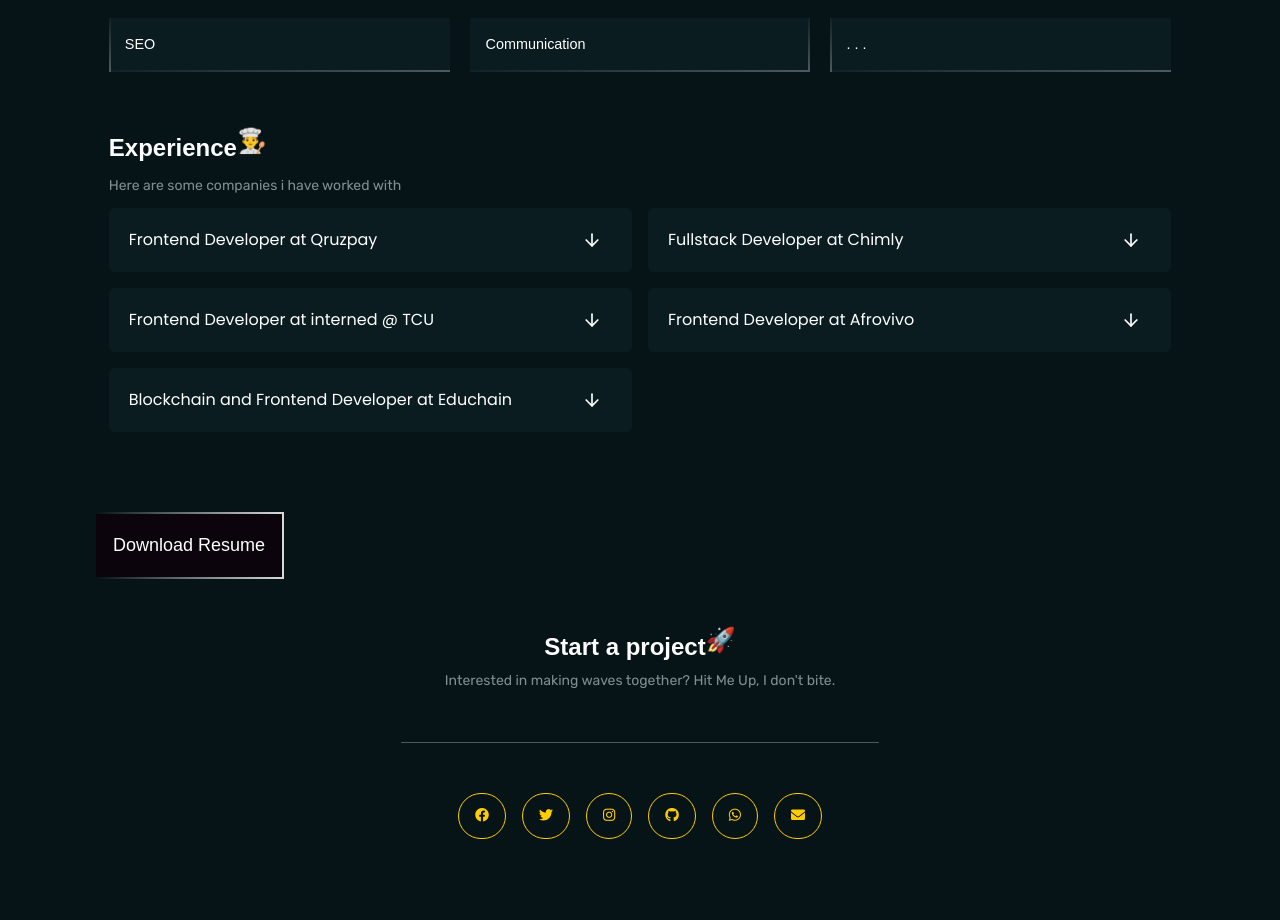
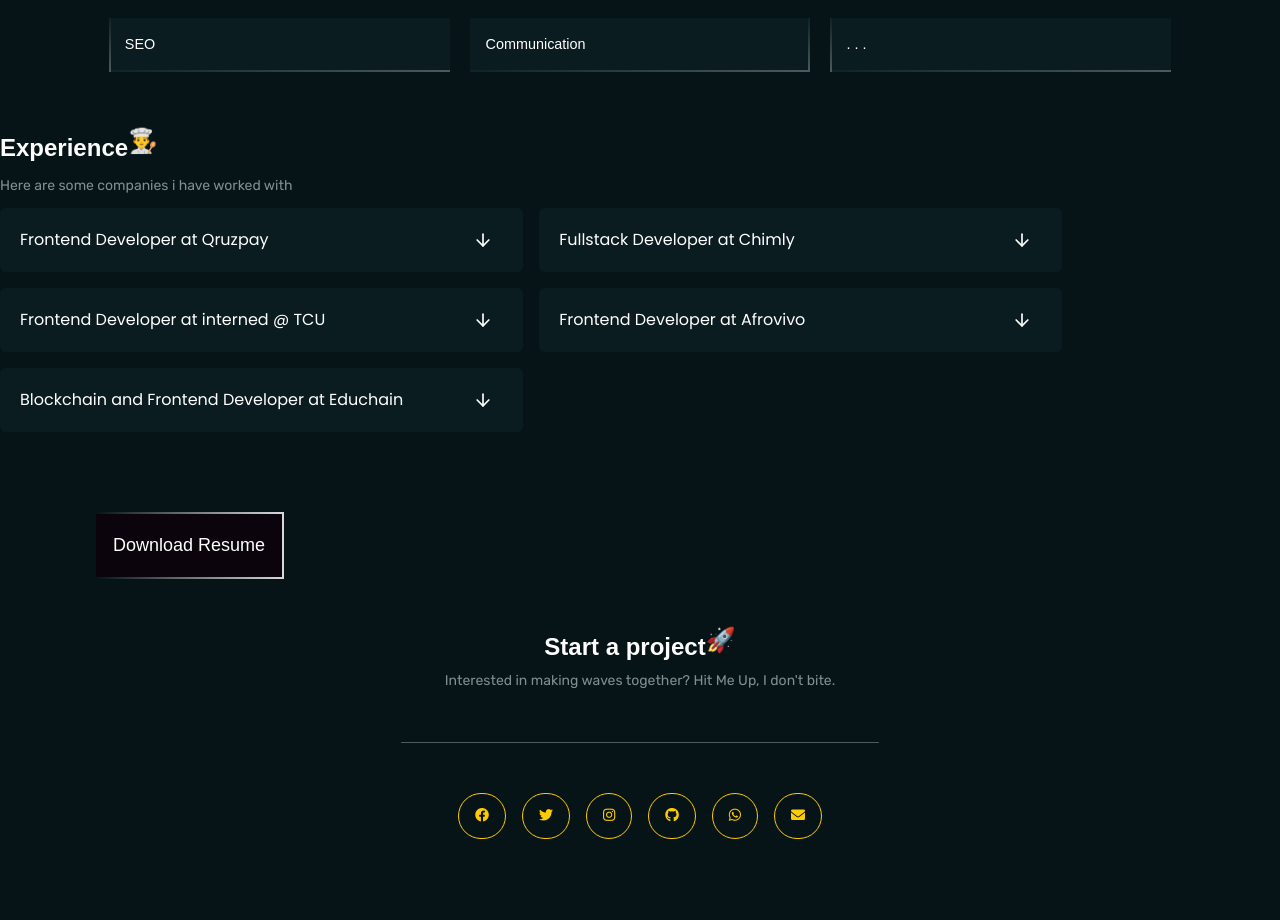
Before and after one commit to heyrapto/portfolio-, a React (Vite) app: page / in a window 1280 px wide. Shown: the part 2684-3604 px from the top of the page. Built offline with nearby package versions, Linux system fonts and the light colour scheme.

Commit message:
Update WorkExp.tsx

```diff
--- a/src/pages/WorkExp.tsx
+++ b/src/pages/WorkExp.tsx
@@ -49,7 +49,7 @@ const WorkExp = () => {
     }
     return(
         <section className="flex flex-col justify-center py-5">
-      <div className="flex justify-center">
+      <div className="flex">
         <div className="my_fixed_width">
           <h2 className="text-2xl font-bold font-clash">
             Experience
```
